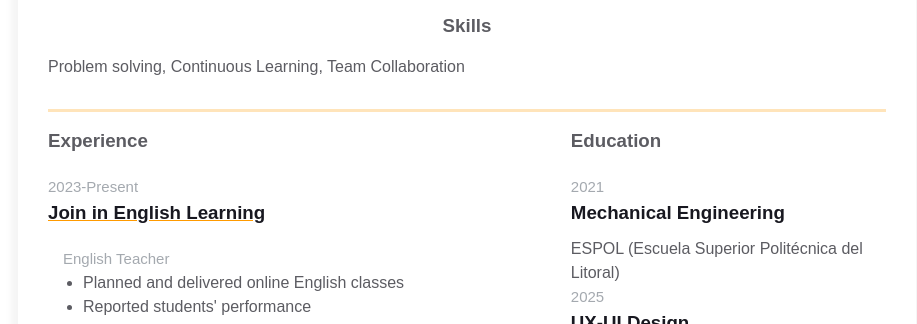
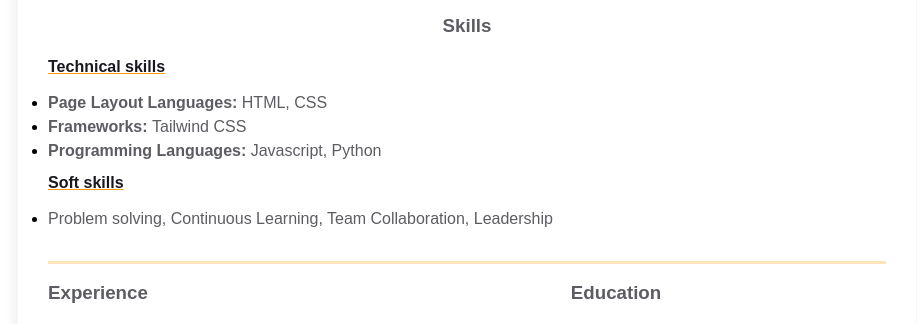
Before and after one commit to Karen-Benites/homepage, a plain HTML site: page index.html in a window 1280 px wide. Shown: the part 441-765 px from the top of the page, without its empty margins (173-1090 px from the left). Drawn offline with Linux system fonts and the light colour scheme.

Commit message:
feat(skills): modify skills html structure

```diff
--- a/index.html
+++ b/index.html
@@ -103,7 +103,16 @@
                 <div class="resume__block">
                     <div class="skills">
                         <h3 class="skills__header">Skills</h3>
-                        <p class="skills__text">Problem solving, Continuous Learning, Team Collaboration</p>
+                        <h4 class="skills__subheader">Technical skills</h4>
+                        <ul>
+                            <li><p class="skills__text"><strong>Page Layout Languages: </strong>HTML, CSS</p></li>
+                            <li><p class="skills__text"><strong>Frameworks: </strong>Tailwind CSS</p></li>
+                            <li><p class="skills__text"><strong>Programming Languages: </strong>Javascript, Python</p></li>
+                        </ul>
+                        <h4 class="skills__subheader">Soft skills</h4>
+                        <ul>
+                            <li><p class="skills__text">Problem solving, Continuous Learning, Team Collaboration, Leadership</p></li>
+                        </ul>
                     </div>
                 </div>
             </div>
--- a/styles.css
+++ b/styles.css
@@ -146,6 +146,15 @@ body {
     margin-bottom: 15px;
 }
 
+.skills__subheader{
+    color: var(--primary-text-color);
+    margin-top: 8px;
+    margin-bottom: 12px;
+    text-decoration-color: var(--text-decoration-color);
+    text-decoration-line: underline;
+    text-align: left;
+}
+
 .skills__text {
     color: var(--secondary-text-color);
     text-align: justify;
```
